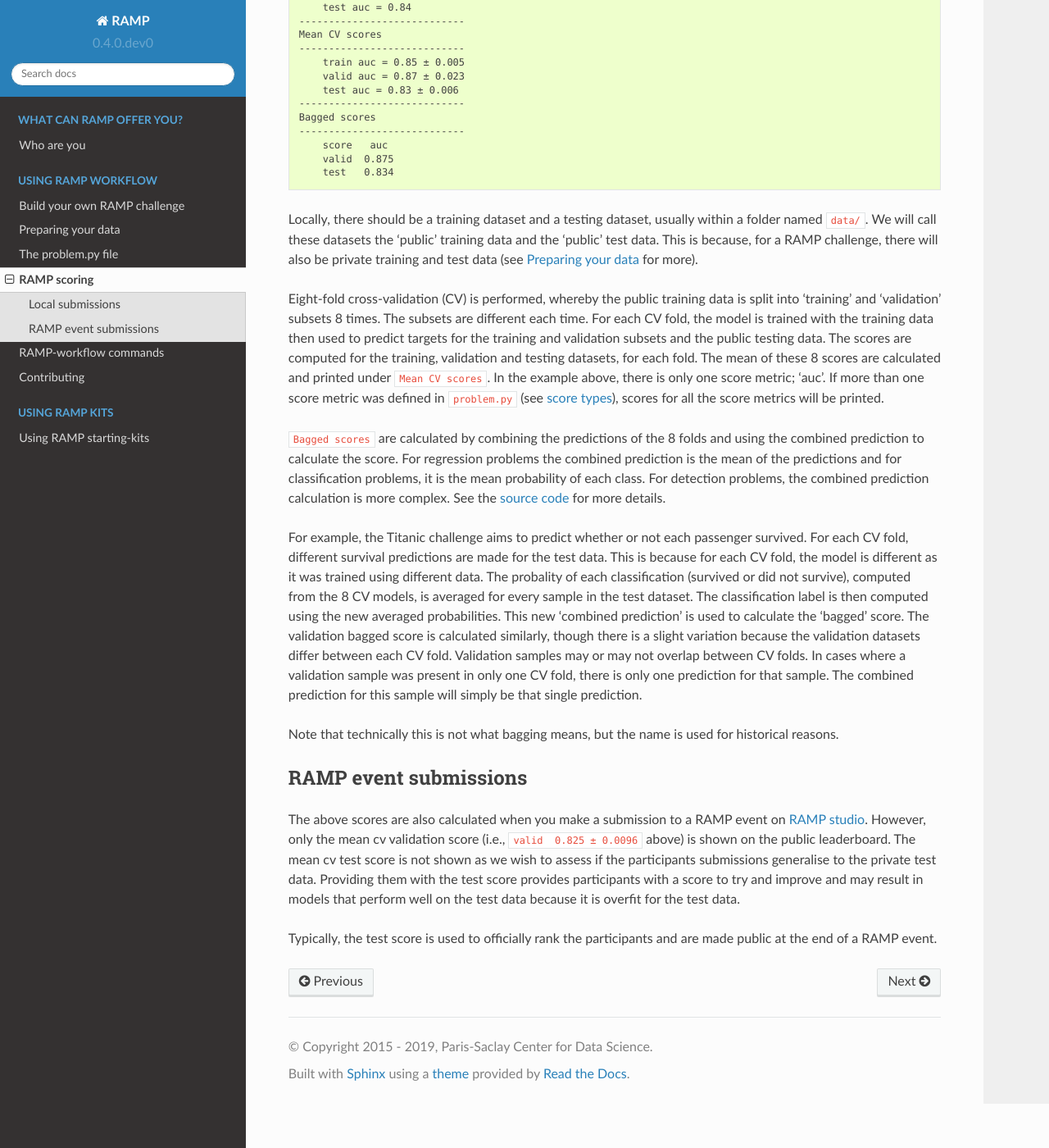
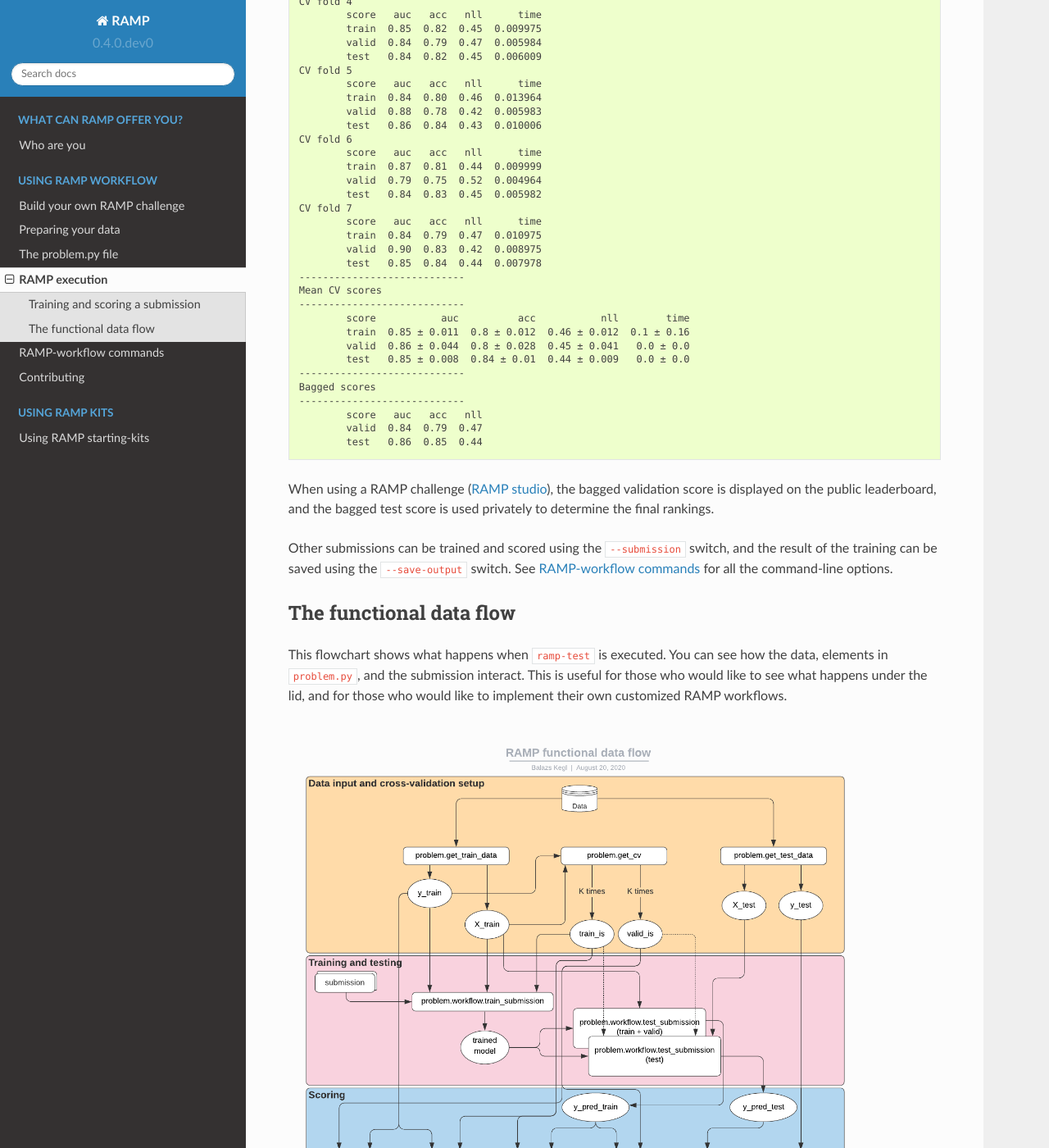
Before and after one commit to paris-saclay-cds/ramp-workflow, a Sphinx documentation site: the page built from doc/scoring.rst, in a window 1280 px wide and 1400 px high, scrolled down 889 px. Shown: the whole window at 82% size. Built offline with Sphinx 7.4.7 and the Read the Docs theme 2.0.0, drawn with Linux system fonts in a browser that asks for light colours; formulas are drawn with MathJax 3; the version number is read from the project's files by our own code; some of the changed text lies outside the part shown.

Commit message:
functional data flow in doc

```diff
--- a/doc/scoring.rst
+++ b/doc/scoring.rst
@@ -1,120 +1,92 @@
 .. _scoring:
 
-RAMP scoring
-############
+RAMP execution
+##############
 
-Local submissions
-=================
+RAMP implements a **double cross-validation scheme**: submissions are trained on each training fold, then tested on each validation fold and on the held out test set. This assures **proper model evaluation** when models are tuned using validation scores.
 
-When testing a submission locally (i.e. with ``ramp_test_submission``) a number
-of scores will be calculated and printed to standard output. The scores will
-look like this::
+Training and scoring a submission
+=================================
 
+When running the ``ramp-test`` script locally, the starting kit submission is trained, tested, and scored. The output contains all the training, validation, and test scores and wall clock times for all *K* folds. At the end we provide two summaries: the classical mean scores over the *K* folds, and the scores achived by ensembling all the *K* foldwise models, a technique called CV-bagging (we typically take the mean prediction of the *K* models on each test point) ::
+
+    λ ramp-test
     Testing Titanic survival classification
-    Reading train and test files from ./data ...
+    Reading train and test files from ./data/ ...
     Reading cv ...
-    Training ./submissions/random_forest_20_5 ...
+    Training submissions/starting_kit ...
+
     CV fold 0
-        train auc = 0.84
-        valid auc = 0.89
-        test auc = 0.83
+            score   auc   acc   nll      time
+            train  0.84  0.79  0.47  0.482708
+            valid  0.92  0.83  0.38  0.007979
+            test   0.86  0.84  0.43  0.005988
     CV fold 1
-        train auc = 0.85
-        valid auc = 0.86
-        test auc = 0.83
+            score   auc   acc   nll      time
+            train  0.85  0.82  0.46  0.009974
+            valid  0.86  0.78  0.46  0.003989
+            test   0.84  0.83  0.46  0.010971
     CV fold 2
-        train auc = 0.85
-        valid auc = 0.83
-        test auc = 0.82
+            score   auc   acc   nll      time
+            train  0.87  0.79  0.44  0.009975
+            valid  0.80  0.82  0.49  0.006979
+            test   0.86  0.84  0.44  0.004987
     CV fold 3
-        train auc = 0.84
-        valid auc = 0.91
-        test auc = 0.83
+            score   auc   acc   nll      time
+            train  0.85  0.81  0.46  0.011969
+            valid  0.87  0.81  0.43  0.004986
+            test   0.86  0.85  0.43  0.010972
     CV fold 4
-        train auc = 0.85
-        valid auc = 0.87
-        test auc = 0.83
+            score   auc   acc   nll      time
+            train  0.85  0.82  0.45  0.009975
+            valid  0.84  0.79  0.47  0.005984
+            test   0.84  0.82  0.45  0.006009
     CV fold 5
-        train auc = 0.84
-        valid auc = 0.89
-        test auc = 0.84
+            score   auc   acc   nll      time
+            train  0.84  0.80  0.46  0.013964
+            valid  0.88  0.78  0.42  0.005983
+            test   0.86  0.84  0.43  0.010006
     CV fold 6
-        train auc = 0.84
-        valid auc = 0.88
-        test auc = 0.84
+            score   auc   acc   nll      time
+            train  0.87  0.81  0.44  0.009999
+            valid  0.79  0.75  0.52  0.004964
+            test   0.84  0.83  0.45  0.005982
     CV fold 7
-        train auc = 0.85
-        valid auc = 0.86
-        test auc = 0.84
+            score   auc   acc   nll      time
+            train  0.84  0.79  0.47  0.010975
+            valid  0.90  0.83  0.42  0.008975
+            test   0.85  0.84  0.44  0.007978
     ----------------------------
     Mean CV scores
     ----------------------------
-        train auc = 0.85 ± 0.005
-        valid auc = 0.87 ± 0.023
-        test auc = 0.83 ± 0.006
+            score           auc          acc           nll        time
+            train  0.85 ± 0.011  0.8 ± 0.012  0.46 ± 0.012  0.1 ± 0.16
+            valid  0.86 ± 0.044  0.8 ± 0.028  0.45 ± 0.041   0.0 ± 0.0
+            test   0.85 ± 0.008  0.84 ± 0.01  0.44 ± 0.009   0.0 ± 0.0
     ----------------------------
     Bagged scores
     ----------------------------
-        score   auc
-        valid  0.875
-        test   0.834
+            score   auc   acc   nll
+            valid  0.84  0.79  0.47
+            test   0.86  0.85  0.44
 
-Locally, there should be a training dataset and a testing dataset, usually
-within a folder named ``data/``. We will call these datasets the 'public'
-training data and the 'public' test data. This is because, for a RAMP challenge,
-there will also be private training and test data (see :ref:`data` for more).
+When using a RAMP challenge (`RAMP studio`_), the bagged validation score is displayed on the public leaderboard, and the bagged test score is used privately to determine the final rankings.
 
-Eight-fold cross-validation (CV) is performed, whereby the public training data
-is split into 'training' and 'validation' subsets 8 times. The subsets are
-different each time. For each CV fold, the model is trained with
-the training data then used to predict targets for the training and validation
-subsets and the public testing data. The scores are computed for the training,
-validation and testing datasets, for each fold. The mean of these 8 scores are
-calculated and printed under ``Mean CV scores``. In the example above, there is
-only one score metric; 'auc'. If more than one score metric was defined in
-``problem.py`` (see :ref:`score types <score-types>`), scores for all the score
-metrics will be printed.
+Other submissions can be trained and scored using the ``--submission`` switch, and the result of the training can be saved using the ``--save-output`` switch. See :ref:`command-line` for all the command-line options.
 
-``Bagged scores`` are calculated by combining the predictions of the 8 folds
-and using the combined prediction to calculate the score. For regression
-problems the combined prediction is the mean of the predictions and
-for classification problems, it is the mean probability of each class. For
-detection problems, the combined prediction calculation is more complex. See
-the `source code
-<https://github.com/paris-saclay-cds/ramp-workflow/blob/12512a3192bcc515c2da956a6a6704849cdadeee/rampwf/prediction_types/detection.py#L37>`_
-for more details.
+The functional data flow
+========================
 
-For example, the Titanic challenge aims to predict whether or not each
-passenger survived. For each CV fold, different survival predictions are made
-for the test data. This is because for each CV fold, the model is different as
-it was trained using different data. The probality of each classification
-(survived or did not survive), computed from the 8 CV models, is averaged for
-every sample in the test dataset. The classification label is
-then computed using the new averaged probabilities. This new 'combined
-prediction' is used to calculate the 'bagged' score. The validation bagged
-score is calculated similarly, though there is a slight variation because the
-validation datasets differ between each CV fold. Validation
-samples may or may not overlap between CV folds. In cases where a validation
-sample was present in only one CV fold, there is only one prediction for that
-sample. The combined prediction for this sample will simply be that single
-prediction.
+This flowchart shows what happens when ``ramp-test`` is executed. You can see how the data, elements in ``problem.py``, and the submission interact. This is useful for those who would like to see what happens under the lid, and for those who would like to implement their own customized RAMP workflows.
 
-Note that technically this is not what bagging means, but the name is used for
-historical reasons.
+.. image:: images/functional_data_flow.png
+   :width: 700
 
-RAMP event submissions
-=======================
-
-The above scores are also calculated when you make a submission to a RAMP
-event on `RAMP studio`_. However, only the mean cv validation score (i.e.,
-``valid  0.825 ± 0.0096`` above) is shown on the public leaderboard. The
-mean cv test score is not shown as we wish to assess if the participants
-submissions generalise to the private test data. Providing them with the
-test score provides participants with a score to try and improve and may result
-in models that perform well on the test data because it is overfit for the test
-data.
-
-Typically, the test score is used to officially rank the participants and
-are made public at the end of a RAMP event.
+1. The data is loaded by calling ``problem.get_train_data`` and ``problem.get_test_data``.
+2. The training data is passed to ``problem.get_cv`` which yields the CV fold objects, typically *K* pairs of training indices and validation indices.
+3. The training data (``X_train`` and ``y_train``), and the training indices are passed to ``problem.workflow.train_submission``. This function imports the submission files and calls the appropriate training functions (typically ``fit`` and ``transform``) implemented in the submission. It can also contain "glue" code: fixed data processing and transformation steps before, after, or between trained steps (implemented by the submission).
+4. The trained model is passed to ``problem.workflow.test_submission`` twice (per fold): once for computing the training and validation predictions (on ``X_train``), and once for computing the test predictions (on ``X_test``).
+5. Six ``workflow.Predictions`` objects are created (per fold), three on the ground truth and three on the predictions. The training and validation predictions are both created from ``y_pred_train`` and ``y_train`` in ``workflow.Predictions.__init__`` using the training and validation indices.
+6. The corresponding pairs of ground truth and predictions are passed to each ``problem.score_types[i].score_function`` which returns a scalar score.
 
 .. _RAMP Studio: https://ramp.studio/
```
Also changed, not shown: doc/images/functional_data_flow.png (added).
